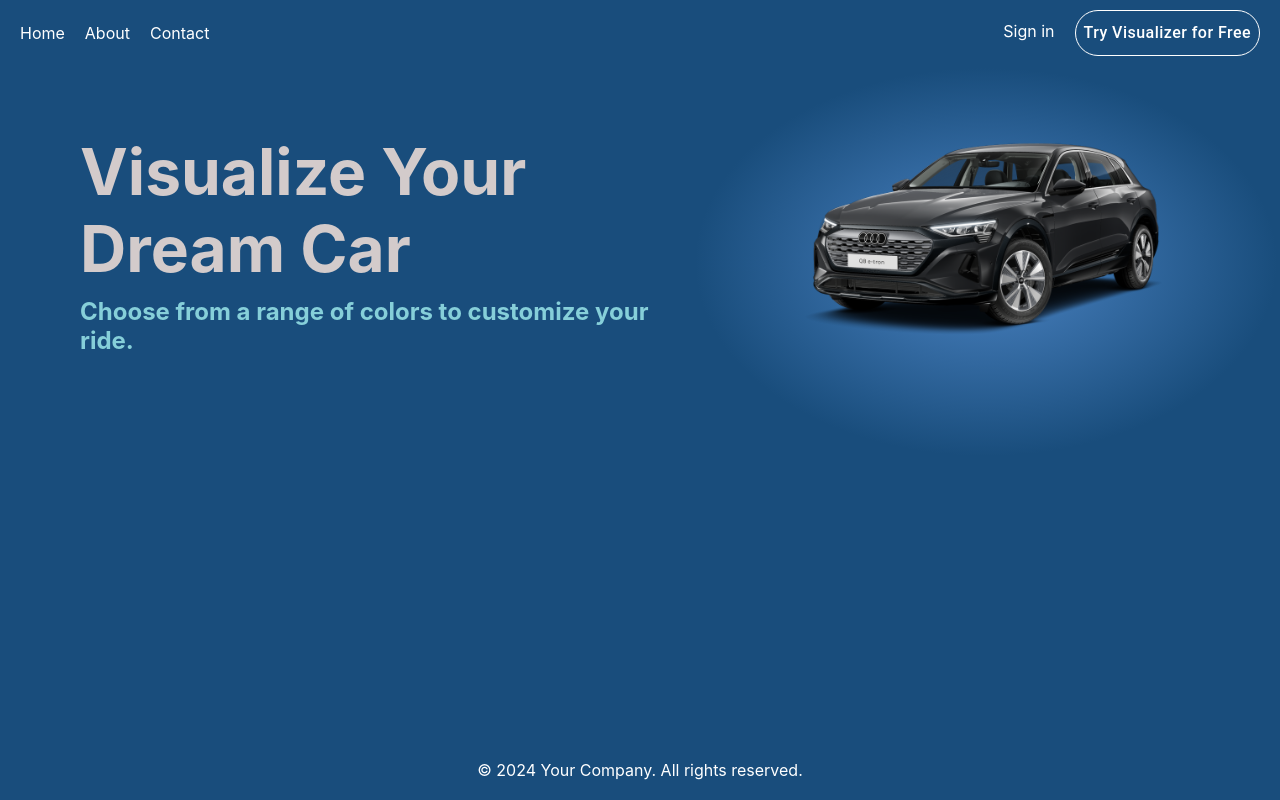
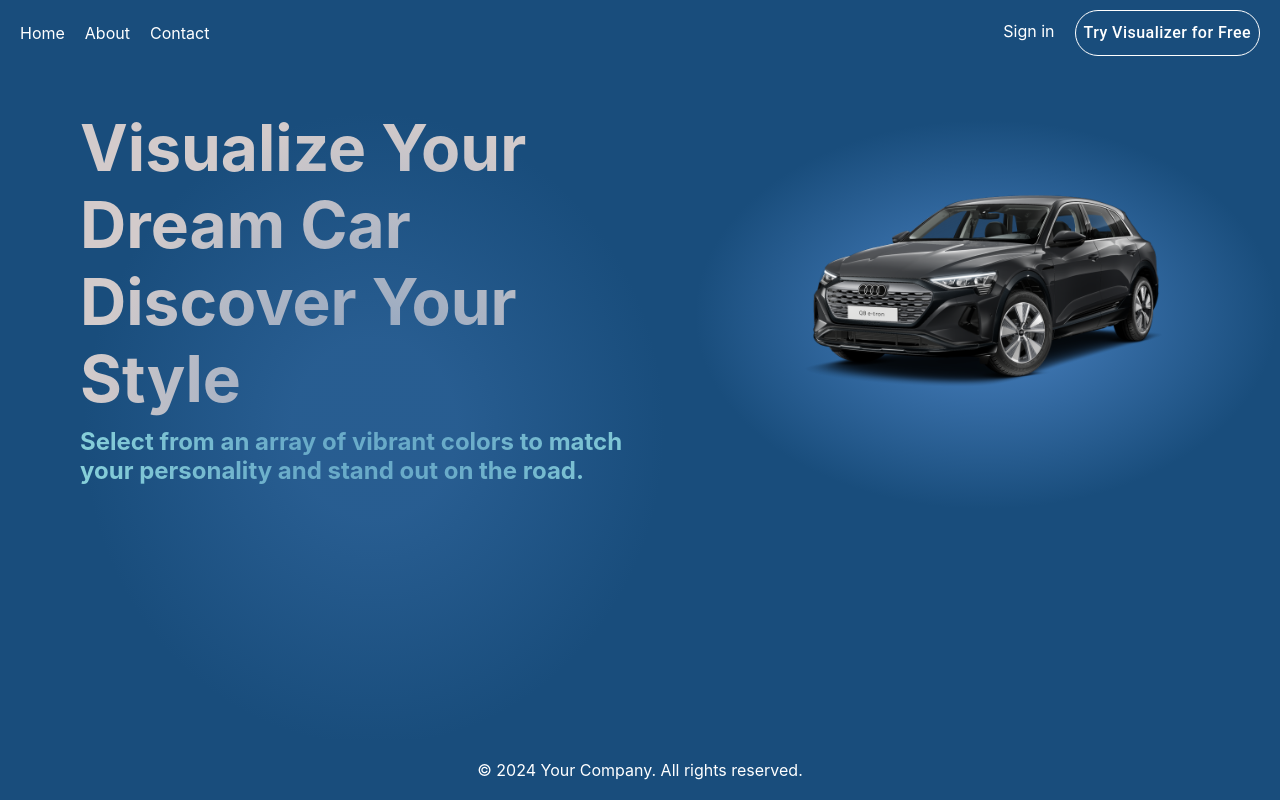
Before and after one commit to 0xDaybreak/carcarou, a React (Create React App) app: page / in a window 1280 px wide. Built offline with nearby package versions, Linux system fonts and the light colour scheme.

Commit message:
improved ui

```diff
--- a/src/components/home/Body.css
+++ b/src/components/home/Body.css
@@ -9,6 +9,7 @@
     font-size: 4rem;
     font-weight: bold;
     text-align: left;
+    z-index: 1;
 }
 
 .sub-heading {
@@ -18,6 +19,7 @@
     margin-top: 10px;
     text-align: left;
     color: #86cfd9;
+    z-index: 1;
 }
 .car-container {
     position: relative;
@@ -30,7 +32,7 @@
     z-index: 1; /* Ensure car image is above the gradient background */
 }
 
-.gradient-background {
+.gradient-background-r {
     position: absolute;
     top: 0;
     left: 0;
@@ -42,6 +44,18 @@
     z-index: 0;
 }
 
+.gradient-background-l {
+    position: absolute;
+    left: 0;
+    width: 100%;
+    height: 40rem;
+    border-radius: 70%;
+    background: radial-gradient(ellipse at center, rgb(62, 117, 176, 0.40) 20%, rgba(4, 68, 126, 0) 70%);
+    pointer-events: none;
+    z-index: 0;
+}
+
+
 .grid {
     justify-content: center;
     align-items: center;
@@ -50,3 +64,7 @@
 .right-column {
     position: relative;
 }
+
+.left-column{
+    position: relative;
+}
--- a/src/components/home/Body.tsx
+++ b/src/components/home/Body.tsx
@@ -1,4 +1,4 @@
-import { Grid } from '@mui/material';
+import {Grid} from '@mui/material';
 import './Body.css';
 import {useEffect, useState} from "react";
 import redCar from './gifs/red.png';
@@ -25,11 +25,12 @@
                 <Grid item xs={12} md={6}>
                     {/* Content for the left column */}
                     <div className="left-column">
+                        <div className="gradient-background-l"></div>
                         <h1 className="app-heading">
-                            Visualize Your Dream Car
+                            Visualize Your Dream Car Discover Your Style
                             <span className="sub-heading">
-                    Choose from a range of colors
-                    to customize your ride.
+                                Select from an array of vibrant
+                            colors to match your personality and stand out on the road.
                 </span>
                         </h1>
                     </div>
@@ -37,7 +38,7 @@
                 <Grid item xs={12} md={6}>
                     {/* Content for the right column */}
                     <div className="right-column">
-                        <div className="gradient-background"></div>
+                        <div className="gradient-background-r"></div>
                         <img src={cars[carIndex]} alt="Car" className={"car"}/>
                     </div>
                 </Grid>
```
